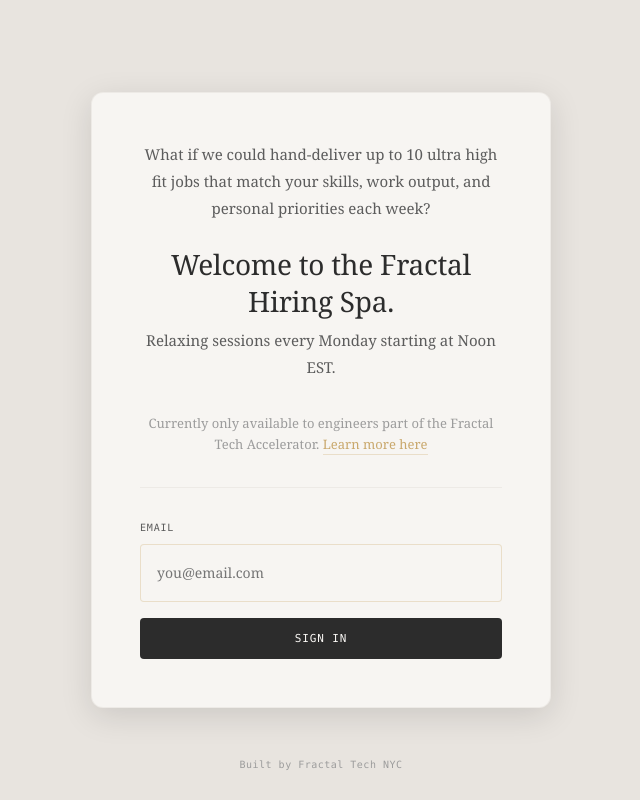
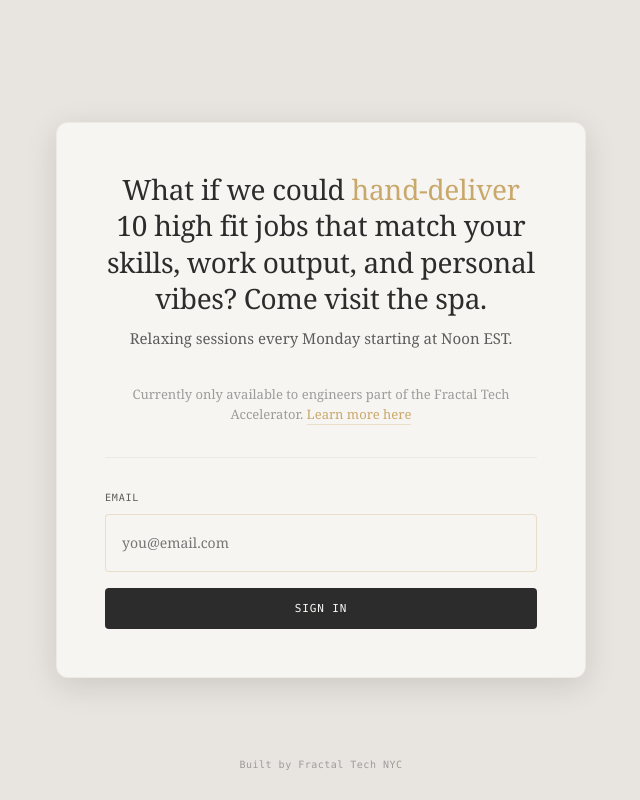
Before and after one commit to andysantamaria0/fractal-tech-nyc, a Next.js app in the folder portal/: page /engineer/login in a window 1280 px wide. Shown: the whole page, without its empty margins (319-959 px from the left). Built offline with nearby package versions, Linux system fonts and the light colour scheme; no server answers.

Commit message:
Update login page hero text and widen container
Co-Authored-By: Claude Opus 4.5 <noreply@anthropic.com>

```diff
--- a/portal/app/engineer/login/page.tsx
+++ b/portal/app/engineer/login/page.tsx
@@ -66,22 +66,11 @@ export default function EngineerLoginPage() {
         border: `1px solid ${colors.stoneLight}`,
         borderRadius: 12,
         padding: 48,
-        maxWidth: 460,
+        maxWidth: 530,
         width: '100%',
         boxShadow: '0 8px 32px rgba(0, 0, 0, 0.12)',
         textAlign: 'center',
       }}>
-        <p style={{
-          fontFamily: fonts.serif,
-          fontSize: 15,
-          lineHeight: 1.8,
-          color: colors.graphite,
-          margin: 0,
-          marginBottom: 24,
-        }}>
-          What if we could hand-deliver up to 10 ultra high fit jobs that match your skills, work output, and personal priorities each week?
-        </p>
-
         <h1 style={{
           fontFamily: fonts.serif,
           fontSize: 28,
@@ -92,7 +81,7 @@ export default function EngineerLoginPage() {
           margin: 0,
           marginBottom: 8,
         }}>
-          Welcome to the Fractal Hiring Spa.
+          What if we could <span style={{ color: colors.honey }}>hand-deliver</span> 10 high fit jobs that match your skills, work output, and personal vibes? Come visit the spa.
         </h1>
 
         <p style={{
```
